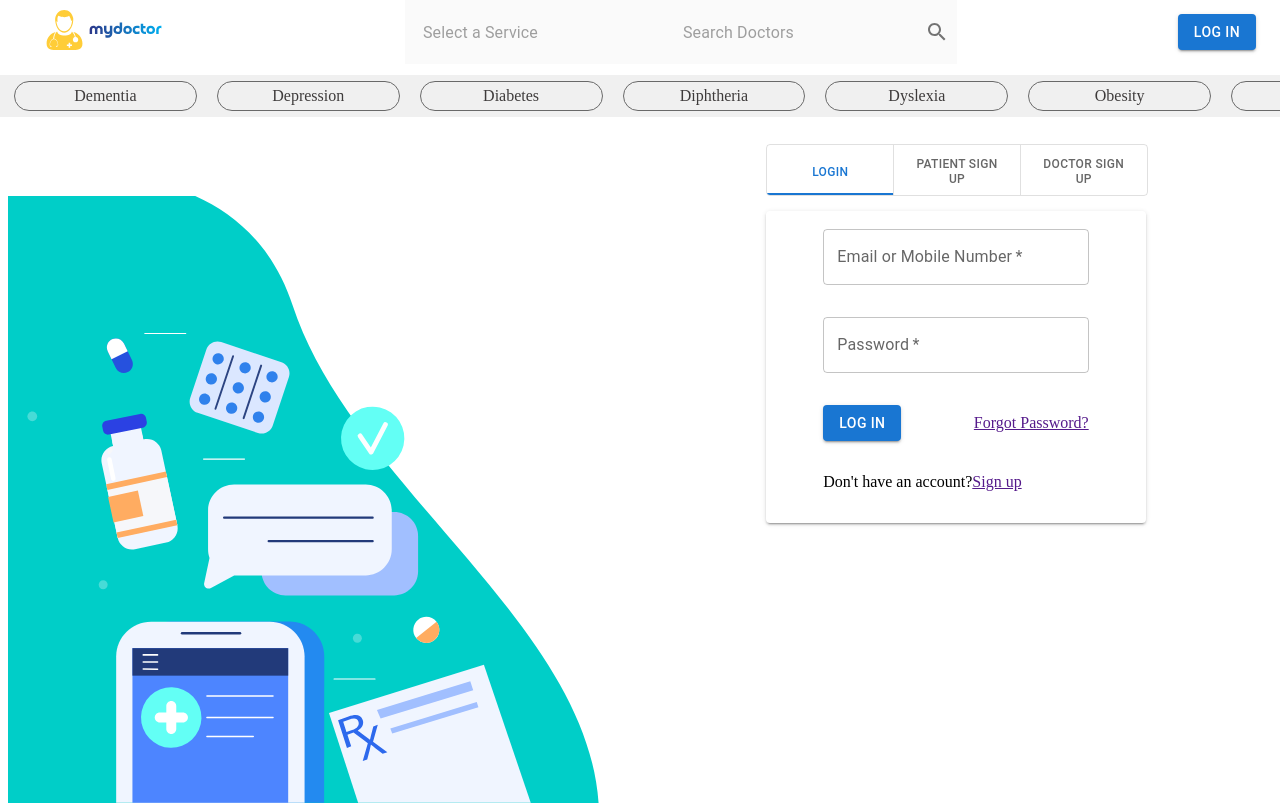
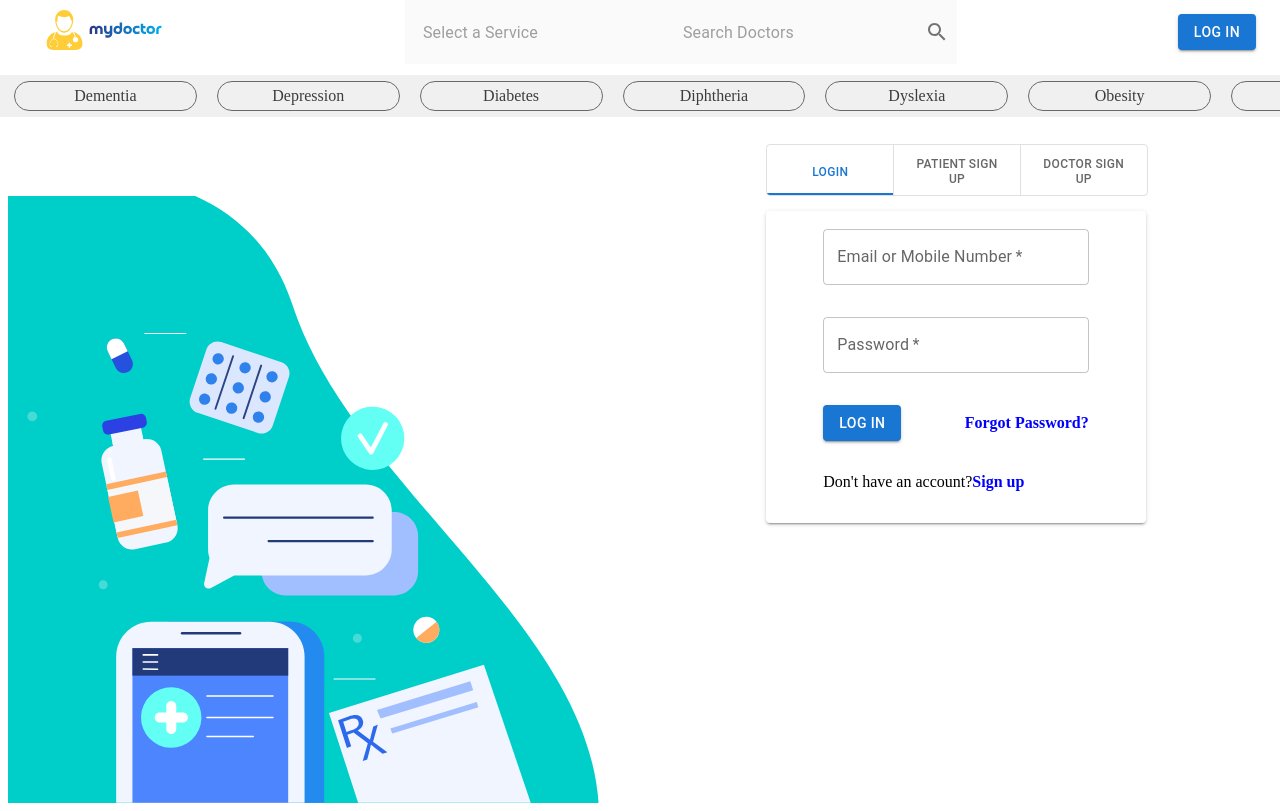
Before and after one commit to Akshat-65/my-doctor-app, a React (Create React App) app: page /login in a window 1280 px wide. Built offline with nearby package versions, Linux system fonts and the light colour scheme; no server answers.

Commit message:
added alert

```diff
--- a/src/components/LogInForm.js
+++ b/src/components/LogInForm.js
@@ -42,7 +42,7 @@ const LogInForm = () => {
         <Button variant="contained" href="#contained-buttons">
           Log In
         </Button>
-        <a href="">Forgot Password?</a>
+        <a href=""  style={{ textDecoration: "none", fontWeight: 800, color: "blue" }}>Forgot Password?</a>
       </Box>
       <Box
         sx={{
@@ -51,7 +51,7 @@ const LogInForm = () => {
         }}
       >
         Don't have an account?
-        <a href="">Sign up</a>
+        <a href=""  style={{ textDecoration: "none", fontWeight: 800, color: "blue" }}>Sign up</a>
       </Box>
     </Box>
   );
--- a/src/components/PatientSignUp.js
+++ b/src/components/PatientSignUp.js
@@ -10,6 +10,7 @@ import Button from "@mui/material/Button";
 import RadioButtonUncheckedIcon from "@mui/icons-material/RadioButtonUnchecked";
 import CheckCircleOutlineIcon from "@mui/icons-material/CheckCircleOutline";
 import CancelOutlinedIcon from "@mui/icons-material/CancelOutlined";
+import Alert from '@mui/material/Alert';
 import { useState, useEffect } from "react";
 
 const selectStyles = {
@@ -447,7 +448,9 @@ const PatientSignUp = () => {
   }, [selectedMonth, selectedDay, selectedYear]);
 
   return (
-    <Box
+    <>
+    <Alert severity="success">Signed up successfully!</Alert>
+     <Box
       sx={{
         display: "flex",
         flexDirection: "column",
@@ -703,6 +706,8 @@ const PatientSignUp = () => {
         </a>
       </Box>
     </Box>
+    </>
+
   );
 };
 
```
